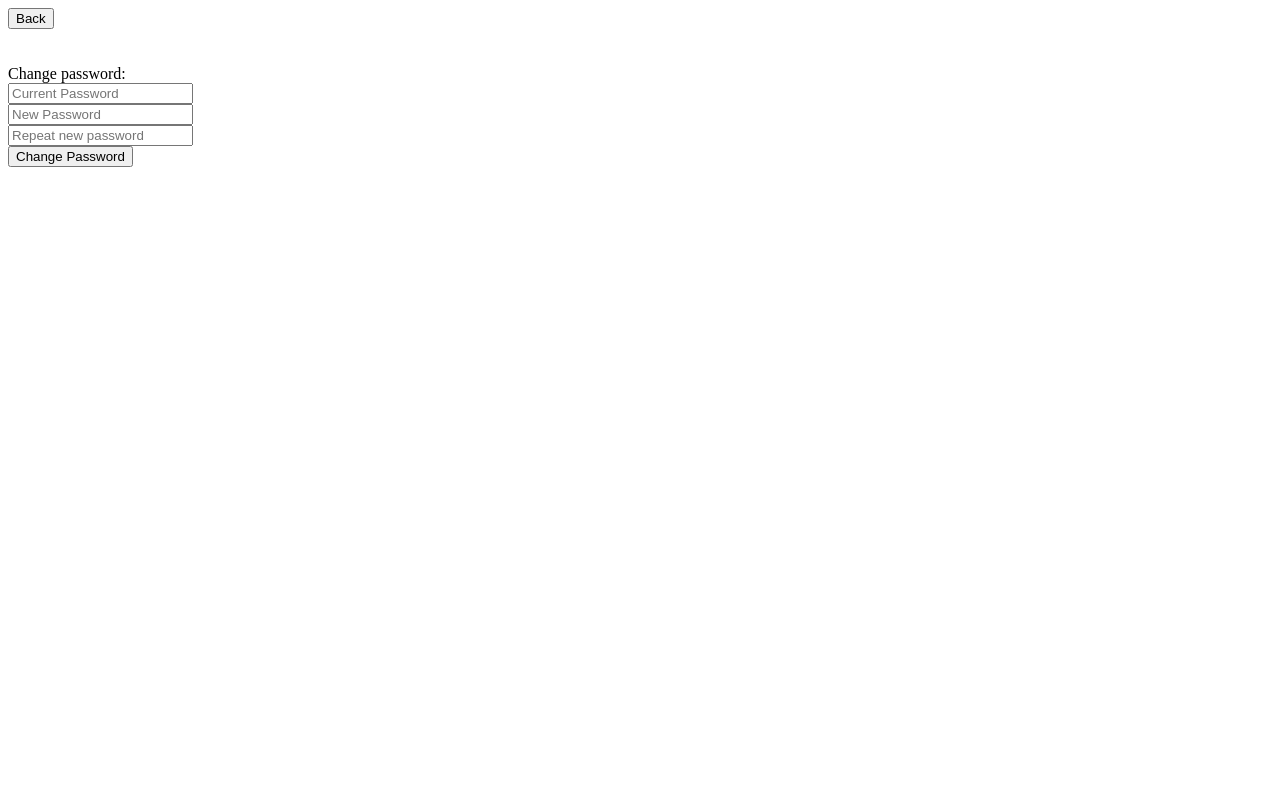
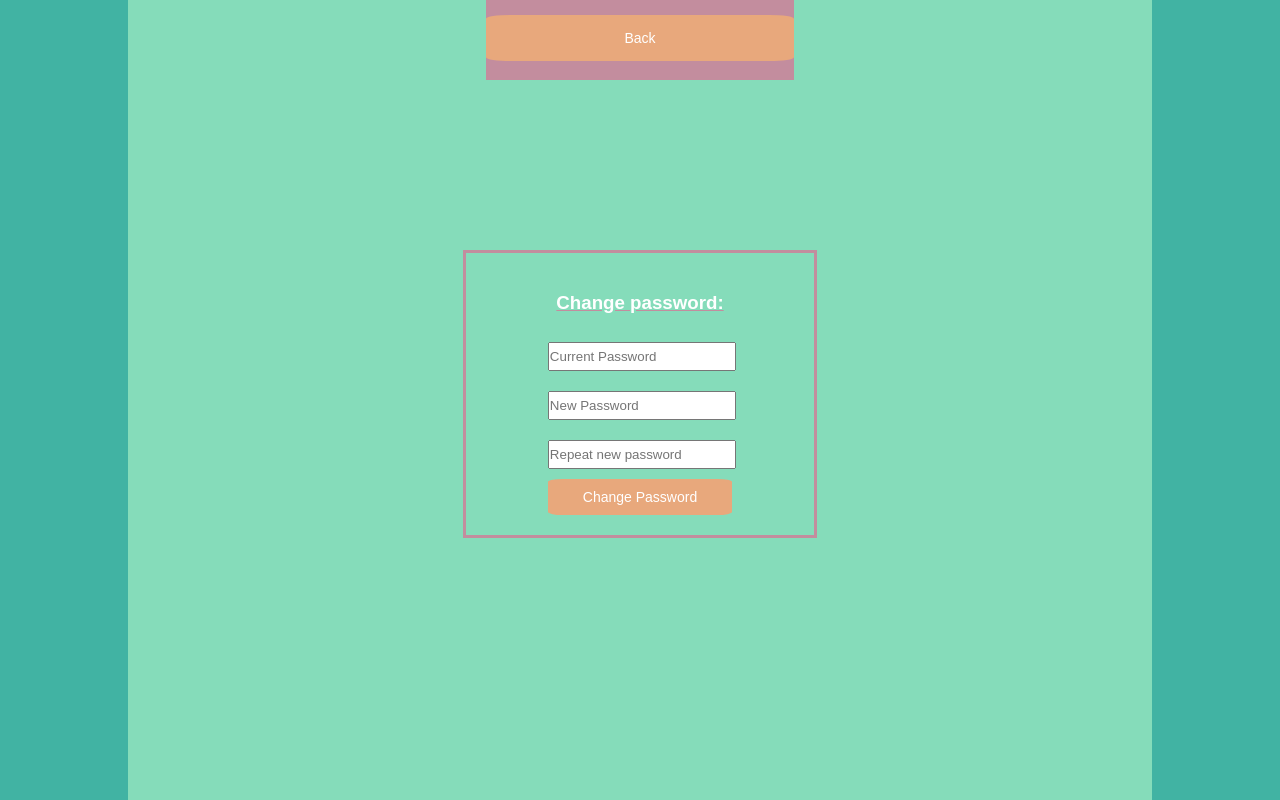
Before and after one commit to kasteckis/Private-online-drive, a PHP site: page /settings in a window 1280 px wide. Run offline with PHP 8.4, Linux system fonts and the light colour scheme; a user stored in the database is signed in.

Commit message:
dizainas settings page

```diff
--- /dev/null
+++ b/css/styleSettings.css
@@ -0,0 +1,76 @@
+body{
+    margin: 0;
+    padding: 0;
+    font-family: Arial, Helvetica, sans-serif;
+    background-color: #41b3a3;;
+}
+
+.background{
+    background-color: #85DCBA;
+    width: 80%;
+    height: 100vh;
+    margin: auto;
+}
+
+.back{
+    background-color: #c38d9e;
+    width: 30%;
+    height: 80px;
+    margin:0 auto;
+}
+
+
+.back input{
+    width: 100%;
+    margin-top:15px;
+    background-color: #E8A87C;
+    border: none;
+    border-radius: 8%;
+    color: white;
+    padding: 15px 25px;
+    text-align: center;
+    text-decoration: none;
+    display: inline-block;
+    font-size: 14px;
+    cursor: pointer;
+}
+
+.changebox{
+    width: 30%;
+    margin: 170px auto;
+    border: 3px solid #c38d9e;
+    padding: 20px;
+}
+
+.changebox h3{
+    text-align: center;
+    color: white;
+    text-decoration: underline;
+    text-decoration-color: #c38d9e;
+}
+
+.inputs{
+    width: 60%;
+    margin: 0 auto;
+}
+
+.inputs input{
+    width: 100%;
+    margin: 10px 0px;
+    padding: 5px 0px
+}
+
+.inputs button{
+    width: 100%;
+    margin: 0 auto;
+    background-color: #E8A87C;
+    border: none;
+    border-radius: 8%;
+    color: white;
+    padding: 10px 20px;
+    text-align: center;
+    text-decoration: none;
+    display: inline-block;
+    font-size: 14px;
+    cursor: pointer;
+}
--- a/settings.php
+++ b/settings.php
@@ -16,7 +16,7 @@ foreach(glob("backend/*.php") as $back)
 <meta charset="UTF-8">
 <title><?php echo $WebsiteTitle; ?></title>
 <link rel="icon" type="image/png" href="images/favicon-16x16.png" sizes="16x16" />
-<!--<link rel="stylesheet" href="css/style.css"> -->
+<link rel="stylesheet" href="css/styleSettings.css">
 
 </head>
 
@@ -24,20 +24,36 @@ foreach(glob("backend/*.php") as $back)
 <?php
 
 	if($_SESSION['status'] == "admin" || $_SESSION['status'] == "user")
-	{
-		//Mygtukas atgal
-		echo '<form action="/manager">';
-	    echo '<input type="submit" value="Back" />';
-		echo '</form><br><br>';
+	{?>
+		<div class="background">
+			<div class="back">
+				<?php
+				//Mygtukas atgal
+				echo '<form action="/manager">';
+				echo '<input type="submit" value="Back" />';
+				echo '</form>';
+				?>
+			</div>
 
-		echo "Change password:<br>";
-		echo "<form method='POST'>";
-		echo "<input type='password' name='currPass' placeholder='Current Password'></input><br>";
-		echo "<input type='password' name='newPass1' placeholder='New Password'></input><br>";
-		echo "<input type='password' name='newPass2' placeholder='Repeat new password'></input><br>";
-		echo "<button name='submitChange'>Change Password</button>";
-		echo "</form>";
+			<div class="changebox">
+				<?php
+				echo "<h3>Change password:</h3>";
+				echo "<form method='POST'>";?>
+				<div class="inputs">
+					<?php
+					echo "<input type='password' name='currPass' placeholder='Current Password'></input>";
+					echo "<input type='password' name='newPass1' placeholder='New Password'></input>";
+					echo "<input type='password' name='newPass2' placeholder='Repeat new password'></input>";
+					echo "<button name='submitChange'>Change Password</button>";
+					?>
+				</div>
+				<?php
+				echo "</form>";
+				?>
+			</div>
+		</div>
 
+		<?php
 		if(isset($_POST['submitChange']))
 		{
 			$currentPasswordInput = mysqli_real_escape_string($conn, $_POST['currPass']);
```
